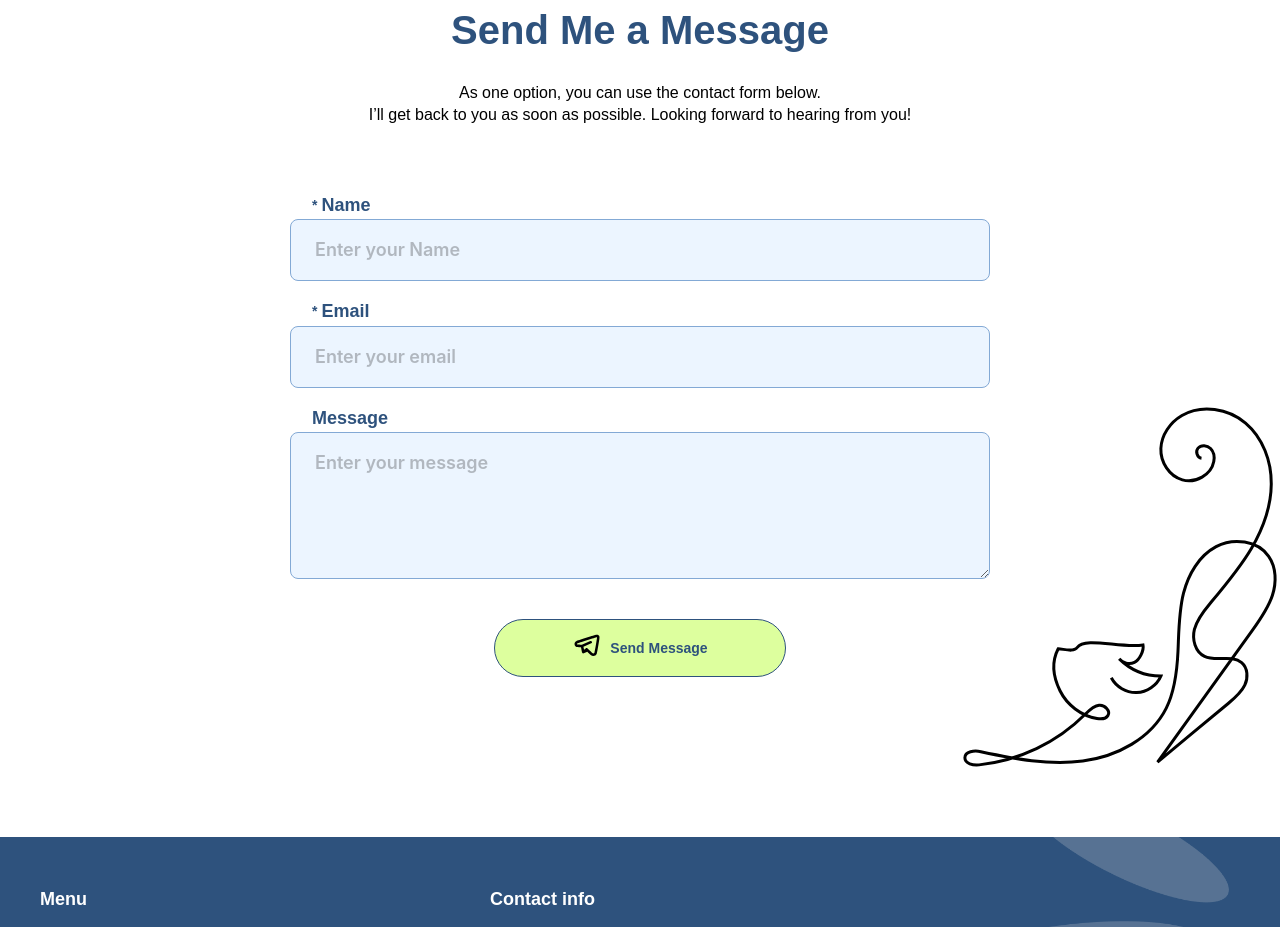
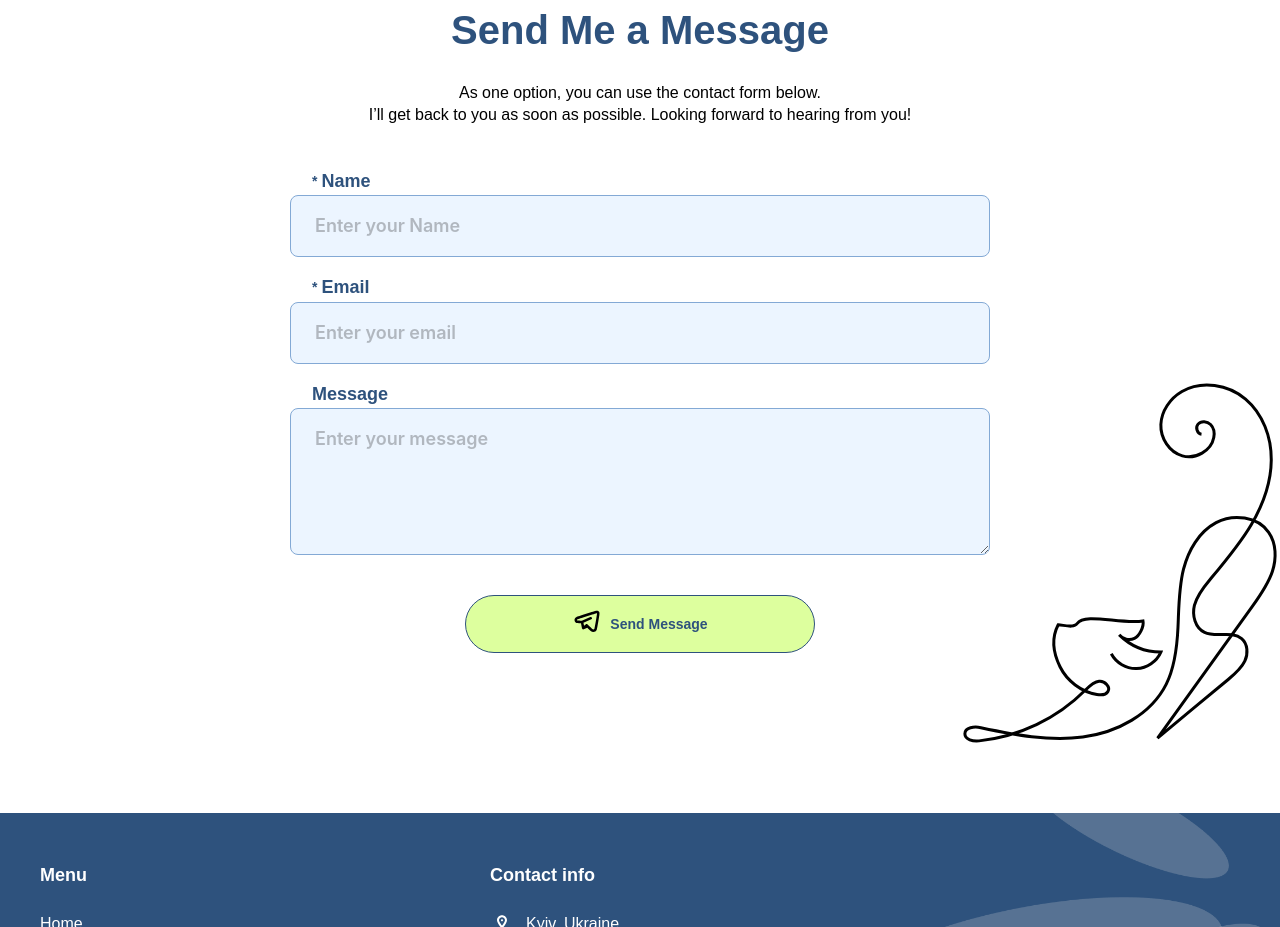
Before and after one commit to ev-indrik/my-portfolio, a React (Vite) app: page /contacts in a window 1280 px wide. Shown: the part 1520-2447 px from the top of the page. Built offline with nearby package versions, Linux system fonts and the light colour scheme.

Commit message:
feat: add ModalContactForm styles

```diff
--- a/src/components/contact-form/ContactForm.scss
+++ b/src/components/contact-form/ContactForm.scss
@@ -31,4 +31,15 @@
   .ant-form-item-label > label.ant-form-item-required::before {
     color: variables.$primary-blue !important;
   }
+
+  &.white {
+
+    label {
+      color: #FFFFFF!important;
+    }
+
+    .ant-form-item-label > label.ant-form-item-required::before {
+      color: #FFFFFF!important;
+    }
+  }
 }
--- a/src/components/contact-form/ContactForm.tsx
+++ b/src/components/contact-form/ContactForm.tsx
@@ -14,11 +14,15 @@ type FieldType = {
     message?: string;
 };
 
+type labelBeforeColorType = 'white'
+
 type Props = {
     handleAnimationClick?: ()=>void;
+    mainColNumber?: number;
+    labelBeforeColor?: labelBeforeColorType
 }
 
-const ContactForm: FC<Props> = ({handleAnimationClick}) => {
+const ContactForm: FC<Props> = ({handleAnimationClick, mainColNumber=14, labelBeforeColor}) => {
 
     const [form] = Form.useForm();
     const messageApi = useMessageApi();
@@ -44,14 +48,14 @@ const ContactForm: FC<Props> = ({handleAnimationClick}) => {
     };
 
     return (
-        <Row justify={'center'} style={{paddingTop: 64}}>
-            <Col span={14}>
+        <Row justify={'center'} style={{paddingTop: 40}}>
+            <Col span={mainColNumber}>
                 <Form
                     form={form}
                     layout="vertical"
                     onFinish={onFinish}
                     autoComplete={"off"}
-                    className={'contact-form-wrapper'}
+                    className={`contact-form-wrapper ${labelBeforeColor === 'white' ? 'white' : ''}`}
                 >
                     <Form.Item<FieldType>
                         label="Name"
@@ -77,7 +81,7 @@ const ContactForm: FC<Props> = ({handleAnimationClick}) => {
                     </Form.Item>
 
                     <Row justify={'center'} style={{paddingTop: 24}}>
-                        <Col span={10}>
+                        <Col span={12}>
                             <Row justify={'center'}>
                                 <WebsiteButton size={'large'} icon={<SvgIcon type={'black-plane'}/>} block
                                                btnType={'secondary'} htmlType={"submit"} text={'Send Message'}/>
--- a/src/components/modal-contact-form/ModalContactForm.scss
+++ b/src/components/modal-contact-form/ModalContactForm.scss
@@ -9,6 +9,15 @@
     background: transparent;
     box-shadow: none;
     padding: 0;
+
+    .ant-modal-close {
+      top: 32px;
+      inset-inline-end: 32px;
+
+      svg {
+        fill: #FFFFFF;
+      }
+    }
   }
 
   .modal-border-wrapper {
--- a/src/components/modal-contact-form/ModalContactForm.tsx
+++ b/src/components/modal-contact-form/ModalContactForm.tsx
@@ -30,7 +30,7 @@ const ModalContactForm = () => {
                             <Title level={2} color={'white'} centered style={{paddingTop: 32}}>
                                 {'Contact Form'}
                             </Title>
-                            <ContactForm />
+                            <ContactForm mainColNumber={20} labelBeforeColor={'white'}/>
                         </div>
                     </div>
                 </Modal>
```
